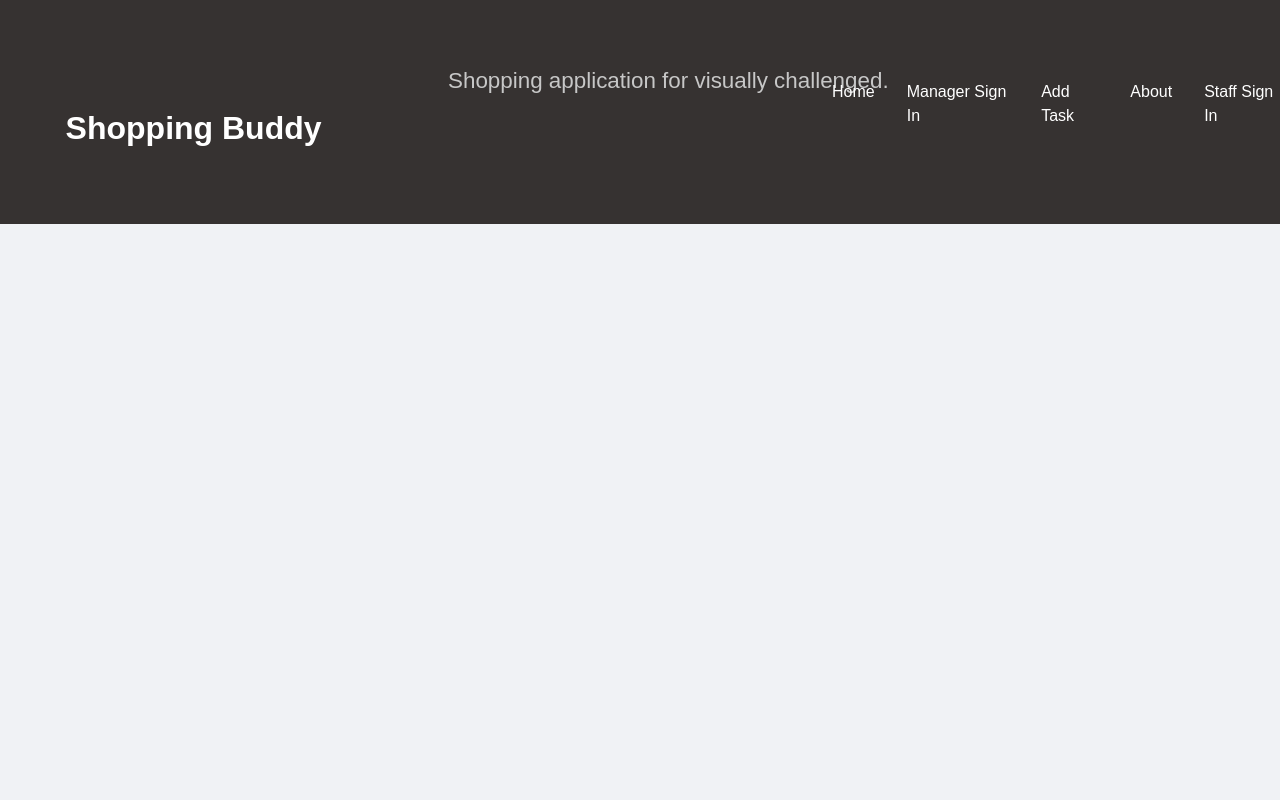
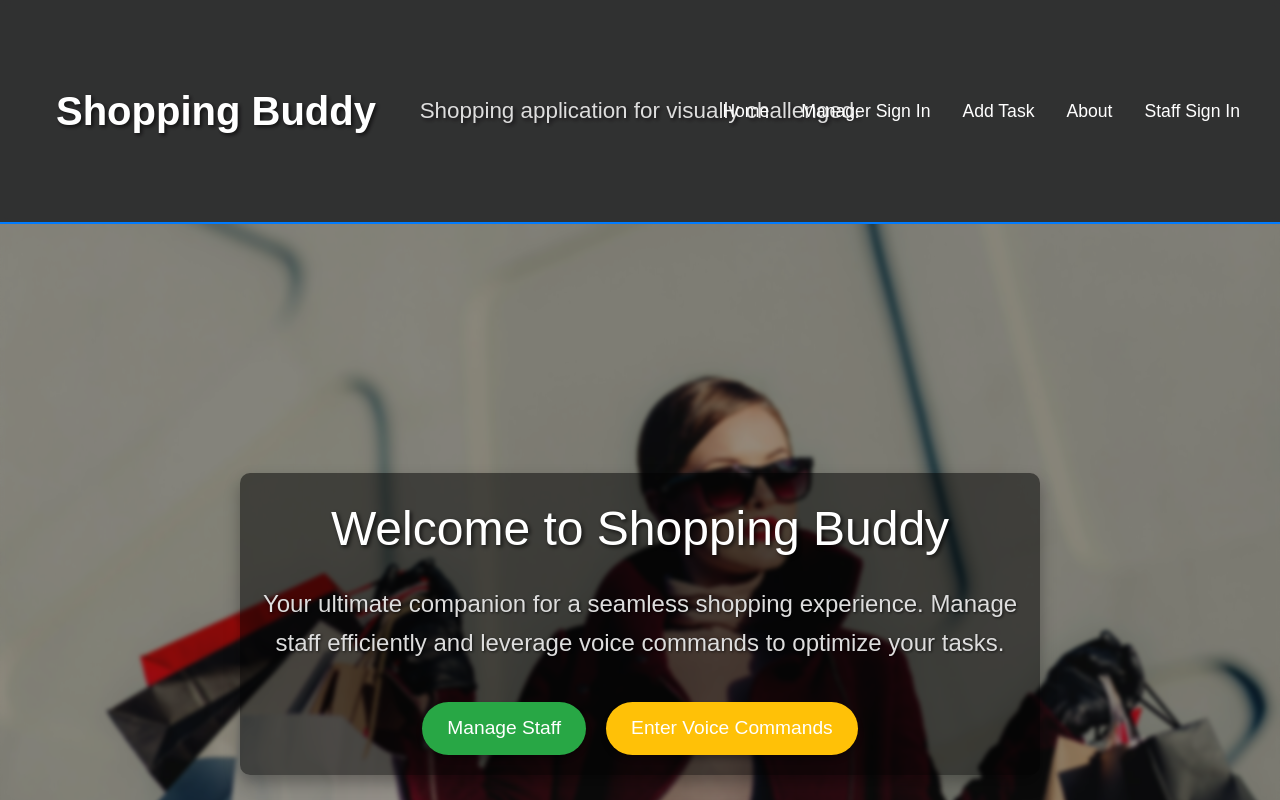
Before and after one commit to shehan8461/Staff-and-Help, a React (Vite) app in the folder client/: page / in a window 1280 px wide. Shown: the top 800 px of the page. Built offline with nearby package versions, Linux system fonts and the light colour scheme.

Commit message:
edit home page

```diff
--- a/client/src/App.jsx
+++ b/client/src/App.jsx
@@ -25,6 +25,7 @@ import AllTask from './Pages/Tasks/AllTask';
 import UpdateTask from './Pages/Tasks/UpdateTask';
 import ManagerAllDetails from './Pages/Manager/ManagerAllDetails';
 import AdminAllTask from './Pages/Manager/AdminAllTask';
+import Home from './Pages/Home'
 
 
 
@@ -36,7 +37,7 @@ export default function App() {
   return <BrowserRouter>
 <Header/>
   <Routes>
-
+  <Route path="/" element={<Home/>}></Route>
     <Route path="/login-manager" element={<ManagerAllDetails/>}></Route>
     <Route path="/AllTask" element={<AllTask/>}></Route>
     <Route path="/AdminAllTask" element={<AdminAllTask/>}></Route>
--- /dev/null
+++ b/client/src/Pages/Home.css
@@ -0,0 +1,98 @@
+.home-container {
+    display: flex;
+    flex-direction: column;
+    align-items: center;
+    justify-content: center;
+    padding: 50px;
+    min-height: 100vh;
+    background-image: url('./images/homepage-image.jpg');
+    background-size: cover;
+    background-position: center;
+    background-attachment: fixed;
+    position: relative;
+    z-index: 1;
+  }
+
+  .home-container::before {
+    content: '';
+    position: absolute;
+    top: 0;
+    left: 0;
+    right: 0;
+    bottom: 0;
+    background-color: rgba(0, 0, 0, 0.4); /* Reduce opacity for a lighter overlay */
+    z-index: -1;
+    backdrop-filter: blur(2px); /* Reduce the blur effect */
+  }
+
+  .home-image img {
+    display: none; /* Hide the main image since it's now used as a background */
+  }
+
+  .home-content {
+    color: #fff;
+    z-index: 2;
+    text-align: center;
+    max-width: 800px;
+    margin: 0 auto;
+    padding: 20px;
+    background-color: rgba(0, 0, 0, 0.5); /* Slight background color to enhance text visibility */
+    border-radius: 10px;
+    box-shadow: 0 8px 16px rgba(0, 0, 0, 0.3); /* Add shadow for depth */
+  }
+
+  .home-content h1 {
+    font-size: 3rem;
+    color: #fff;
+    margin-bottom: 20px;
+    text-shadow: 2px 2px 4px rgba(0, 0, 0, 0.7);
+    font-family: 'Poppins', sans-serif; /* Change font for a more modern look */
+  }
+
+  .home-content p {
+    font-size: 1.5rem;
+    color: #ddd;
+    margin-bottom: 40px;
+    text-shadow: 1px 1px 3px rgba(0, 0, 0, 0.7);
+    line-height: 1.6;
+  }
+
+  .home-buttons {
+    display: flex;
+    gap: 20px;
+    justify-content: center;
+    z-index: 2;
+  }
+
+  .home-btn {
+    padding: 12px 25px;
+    font-size: 1.2rem;
+    color: #fff;
+    background-color: #007BFF;
+    border: none;
+    border-radius: 30px; /* Rounder corners for a modern look */
+    text-decoration: none;
+    transition: background-color 0.3s ease, transform 0.3s ease;
+    box-shadow: 0 4px 6px rgba(0, 0, 0, 0.3);
+  }
+
+  .home-btn:hover {
+    background-color: #0056b3;
+    transform: translateY(-3px); /* Slight lift effect on hover */
+  }
+
+  .manage-staff-btn {
+    background-color: #28a745;
+  }
+
+  .manage-staff-btn:hover {
+    background-color: #218838;
+  }
+
+  .voice-command-btn {
+    background-color: #ffc107;
+  }
+
+  .voice-command-btn:hover {
+    background-color: #e0a800;
+  }
--- /dev/null
+++ b/client/src/Pages/Home.jsx
@@ -0,0 +1,24 @@
+import React from 'react';
+import { Link } from 'react-router-dom';
+import './Home.css'; // Custom CSS file for styling
+import homepageImage from './images/homepage-image.jpg'; // Corrected import
+
+function Home() {
+  return (
+    <div className="home-container">
+      <div className="home-image">
+        <img src={homepageImage} alt="Shopping Buddy" />
+      </div>
+      <div className="home-content">
+        <h1>Welcome to Shopping Buddy</h1>
+        <p>Your ultimate companion for a seamless shopping experience. Manage staff efficiently and leverage voice commands to optimize your tasks.</p>
+        <div className="home-buttons">
+          <Link to="/manager-sign-in" className="home-btn manage-staff-btn">Manage Staff</Link>
+          <Link to="/" className="home-btn voice-command-btn">Enter Voice Commands</Link>
+        </div>
+      </div>
+    </div>
+  );
+}
+
+export default Home;
--- a/client/src/Pages/css/Staffprofile.css
+++ b/client/src/Pages/css/Staffprofile.css
@@ -1,121 +1,129 @@
-/* Main container */
-.table-auto {
-  max-width: 100%;
-  margin: 20px auto;
-  padding: 20px;
-  background-color: #f9f9f9; /* Light grey background */
-  border-radius: 8px;
-  box-shadow: 0 2px 4px rgba(0, 0, 0, 0.1); /* Subtle shadow for depth */
+/* General Styling */
+body {
+  font-family: 'Segoe UI', Tahoma, Geneva, Verdana, sans-serif;
+  background-color: #f8f9fa;
+  margin: 0;
+  padding: 0;
 }
 
-/* Main Topic */
+.table-auto {
+  margin: 40px auto;
+  width: 90%;
+  background-color: #fff;
+  box-shadow: 0 0 10px rgba(0, 0, 0, 0.1);
+  border-radius: 8px;
+  overflow: hidden;
+}
+
 .your-staff-information-main-topic {
-  font-size: 24px;
-  font-weight: 700;
-  color: #2c3e50; /* Darker color for the main heading */
+  text-align: center;
+  font-size: 2rem;
+  font-weight: 600;
+  color: #343a40;
+  margin-bottom: 20px;
+}
+
+#one-details-table {
+  width: 100%;
+  border-collapse: collapse;
+  border-radius: 5px;
+}
+
+#one-details-table thead {
+  background-color: #343a40;
+  color: #fff;
+}
+
+#one-details-table th, #one-details-table td {
+  padding: 12px 15px;
+  text-align: left;
+  border-bottom: 1px solid #dee2e6;
+}
+
+#one-details-table th {
+  font-size: 1rem;
+  font-weight: 600;
+  background-color:  #0056b3;
+}
+
+#one-details-body tr:nth-child(even) {
+  background-color: #f8f9fa;
+}
+
+#one-details-body tr:hover {
+  background-color: #e9ecef;
+  width: 100%;
+}
+
+#table-row-your-details td {
+  vertical-align: middle;
+}
+
+#one-details-body img {
+  border-radius: 40%;
+  height: 80px;
+  width: 100px;
+  object-fit: cover;
+}
+
+.flex {
+  display: flex;
+  align-items: center;
+  gap: 20px;
+}
+
+/* Action Buttons Styling */
+#staff-one-details-update-btn,
+#staff-one-details-delete-btn {
+  padding: 8px;
+  margin-right: 5px;
+  border-radius: 50%;
+  transition: transform 0.2s;
+}
+
+#staff-one-details-update-btn:hover,
+#staff-one-details-delete-btn:hover {
+  transform: scale(1.1);
+}
+
+#staff-one-details-update-btn img,
+#staff-one-details-delete-btn img {
+  width: 60px;
+  height: 40px;
+
+}
+
+/* Modal Styling */
+.text-center-alert {
   text-align: center;
   margin-bottom: 20px;
 }
 
-/* Table */
-#one-details-table {
-  width: 100%;
-  border-collapse: collapse;
+.text-center-alert h3 {
+  font-size: 1.25rem;
+  font-weight: 500;
+  margin-top: 10px;
+  color: #dc3545;
 }
 
-#one-details-table th,
-#one-details-table td {
-  padding: 12px 15px;
-  text-align: left;
-}
-
-#one-details-table th {
-  background-color: #34495e; /* Dark blue-grey */
-  color: #ecf0f1; /* Light text */
-  font-weight: 600;
-  border-bottom: 2px solid #2c3e50;
-}
-
-#one-details-table td {
-  background-color: #ecf0f1; /* Light grey for cells */
-  color: #2c3e50; /* Darker text for readability */
-  border-bottom: 1px solid #bdc3c7; /* Subtle border */
-}
-
-#table-row-your-details:hover {
-  background-color: #bdc3c7; /* Hover effect with a light color change */
-}
-
-/* Images */
-img {
-  border-radius: 50%; /* Make images circular */
-  width: 50px;
-  height: 50px;
-  object-fit: cover;
-}
-
-/* Buttons */
-#one-details-update-btn img,
-#one-details-delete-btn img {
-  width: 20px;
-  height: 20px;
-  cursor: pointer;
-}
-
-#one-details-update-btn {
-  background-color: transparent;
-  border: none;
-  margin-right: 10px;
-}
-
-#one-details-delete-btn {
-  background-color: transparent;
-  border: none;
-}
-
-#orders-for-delete {
+#staff-orders-for-delete {
   display: flex;
-  justify-content: space-around;
+  justify-content: space-evenly;
   margin-top: 20px;
 }
 
-#failure {
-  background-color: #e74c3c; /* Red for delete */
-  border-color: #c0392b;
-  color: #fff;
-  padding: 10px 20px;
-  border-radius: 5px;
-  transition: background-color 0.3s ease;
+#staff-orders-for-delete #failure {
+  background-color: #dc3545;
+  border-color: #dc3545;
 }
 
-#failure:hover {
-  background-color: #c0392b;
+#staff-orders-for-delete #gray {
+  background-color: #6c757d;
+  border-color: #6c757d;
 }
 
-#gray {
-  background-color: #7f8c8d; /* Gray for cancel */
-  border-color: #95a5a6;
-  color: #fff;
-  padding: 10px 20px;
-  border-radius: 5px;
-  transition: background-color 0.3s ease;
+#staff-orders-for-delete #failure:hover,
+#staff-orders-for-delete #gray:hover {
+  background-color: #5a6268;
+  border-color: #5a6268;
 }
-
-#gray:hover {
-  background-color: #95a5a6;
-}
-
-/* Alert Modal */
-.text-center-alert {
-  text-align: center;
-}
-
-.text-center-alert h3 {
-  color: #2c3e50;
-  margin: 15px 0;
-}
-
-.text-center-alert svg {
-  font-size: 40px;
-  color: #e74c3c; /* Red for warning icon */
-}
--- a/client/src/components/header.css
+++ b/client/src/components/header.css
@@ -1,10 +1,15 @@
 /* Main container styles */
 .nav {
-    background-color: #363231; /* Tailwind color for slate-400 */
-    height: 14rem; /* Equivalent to h-40 */
+  background-color: rgba(0, 0, 0, 0.8); /* Slight transparency to match the homepage overlay */
+  height: 14rem;
   display: flex;
   align-items: center;
   justify-content: center;
+  padding: 0 2rem; /* Add padding to the sides */
+  position: relative;
+  z-index: 10; /* Ensure the header stays on top */
+  backdrop-filter: blur(5px); /* Match blur effect to homepage */
+  border-bottom: 2px solid #007BFF; /* Add a bottom border for a modern look */
 }
 
 /* Flex container styles */
@@ -12,72 +17,101 @@
   display: flex;
   justify-content: space-between;
   align-items: center;
-    max-width: 72rem; /* Equivalent to max-w-6xl */
   width: 100%;
-    padding: 0.75rem; /* Equivalent to p-3 */
+  max-width: 1200px; /* Restrict max width for better alignment */
+  margin: 0 auto; /* Center the content */
+  position: relative;
 }
-  #h3{
-    color:rgb(199, 199, 199) ;
-    font-weight: 300; /* Equivalent to font-bold */
-     /* Equivalent to pt-10 */
+
+/* Header subtitle */
+#h3 {
+  color: #ddd;
+  font-weight: 300;
   font-size: 1.4rem;
   position: absolute;
-    top:8%;
-    left: 35%;
+  top: 50%;
+  left: 50%;
+  transform: translate(-50%, -50%); /* Center the text */
+  z-index: 2;
+  text-shadow: 2px 2px 4px rgba(0, 0, 0, 0.7); /* Add text shadow for better readability */
 }
+
 /* Logo styles */
 .twebpagename {
-    font-weight: 700; /* Equivalent to font-bold */
-    padding-top: 2.5rem; /* Equivalent to pt-10 */
-    font-size: 2rem; /* Customize as needed */
-    color: #fff; /* White text for better contrast */
+  font-weight: 700;
+  font-size: 2.5rem; /* Increase size for emphasis */
+  color: #fff;
   text-decoration: none;
-    padding-left: 2.5rem;
-    position: absolute;
-    top: 8%;
-    left:2%
+  position: relative;
+  z-index: 2;
+  text-shadow: 2px 2px 4px rgba(0, 0, 0, 0.7); /* Match the text shadow */
+  font-family: 'Poppins', sans-serif; /* Match font to homepage */
+  padding-left: 1rem; /* Add slight padding */
 }
 
 /* Navigation list styles */
 .other-topics {
-    position: absolute;
   list-style: none;
-    top: 10%;
-    left:65%;
   margin: 0;
   display: flex;
-    gap: 2rem; /* Equivalent to gap-8 */
+  gap: 2rem;
+  position: relative;
+  z-index: 2;
 }
 
 .other-topics a {
   text-decoration: none;
-    color: inherit;
-  }
-
-  .other-topics li {
-    cursor: pointer;
-    font-size: 1rem;
-    color: #fff; /* White text for better contrast */
-    transition: color 0.3s;
+  color: #fff; /* White text for contrast */
+  font-size: 1.1rem; /* Slightly increase font size */
+  font-family: 'Poppins', sans-serif; /* Match font to homepage */
+  transition: color 0.3s ease, transform 0.3s ease; /* Add transition for hover effect */
 }
 
 .other-topics li:hover {
-    color: #2563eb; /* Hover color (blue-600) */
+  color: #ffc107; /* Change hover color to match button styles */
+  transform: translateY(-2px); /* Add a slight lift on hover */
 }
 
 /* Profile picture styles */
 .h-7 {
-    height: 1.75rem; /* Equivalent to h-7 */
+  height: 2.5rem; /* Increase size for better visibility */
 }
 
 .w-7 {
-    width: 1.75rem; /* Equivalent to w-7 */
+  width: 2.5rem; /* Increase size for better visibility */
 }
 
 .rounded-full {
-    border-radius: 9999px; /* Full border radius for circular image */
+  border-radius: 50%; /* Full border radius for circular image */
 }
 
 .object-cover {
   object-fit: cover;
+  border: 2px solid #fff; /* Add border to match the theme */
 }
+
+/* Adjustments for smaller screens */
+@media (max-width: 768px) {
+  .twebpagename {
+    font-size: 1.8rem; /* Reduce size for smaller screens */
+    padding-left: 0;
+    text-align: center;
+  }
+
+  #h3 {
+    font-size: 1.2rem; /* Reduce subtitle size */
+    top: 60%;
+  }
+
+  .other-topics {
+    flex-direction: column; /* Stack items vertically on smaller screens */
+    gap: 1rem; /* Reduce gap */
+    left: 50%;
+    transform: translateX(-50%);
+  }
+
+  .nav {
+    height: auto; /* Allow the nav to adjust height */
+    padding: 1rem 2rem;
+  }
+}
```
Also changed, not shown: client/src/Pages/AddStaff.jsx (+20 -2 lines), client/src/Pages/StaffDetailsProfile.jsx (+4 -4 lines), client/src/Pages/images/homepage-image.jpg (added). Lines whose indentation alone changed are shown as unchanged.
